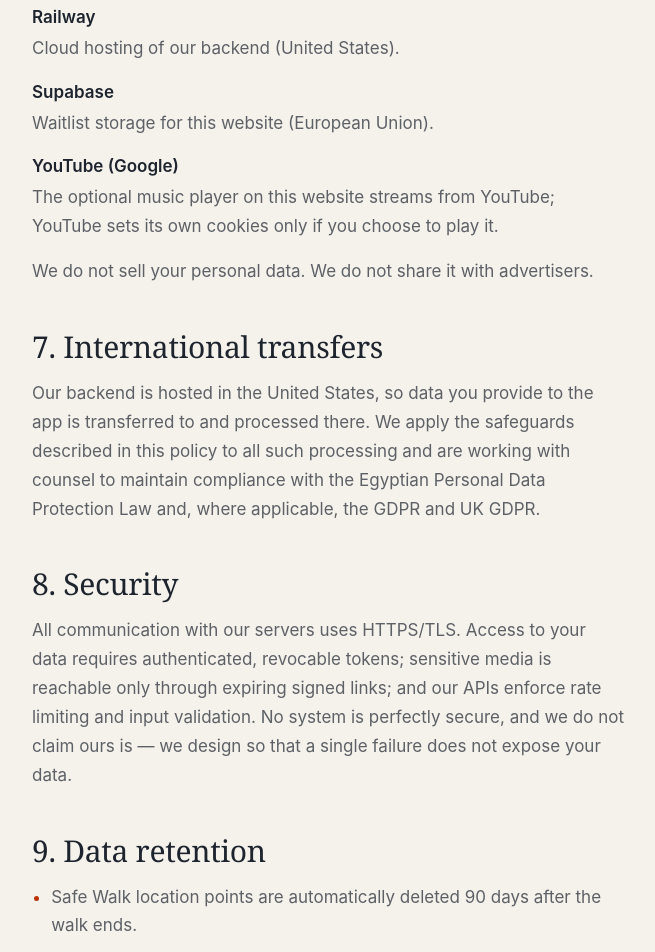
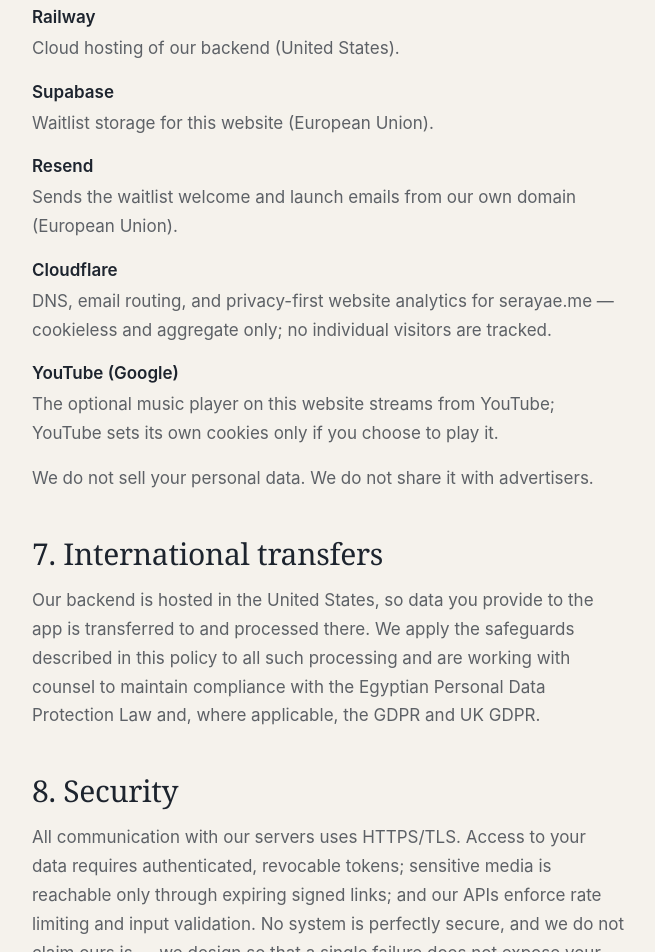
Before and after one commit to ahmedbadrrr29-blip/serayae-website, a plain HTML site: page privacy.html in a window 1280 px wide. Shown: the part 3850-4802 px from the top of the page, without its empty margins (312-967 px from the left). Drawn offline with Linux system fonts and the light colour scheme; a web font is replaced by a local one.

Commit message:
Privacy: disclose Resend (waitlist emails) and Cloudflare (DNS/email/cookieless analytics) as processors

```diff
--- a/privacy.html
+++ b/privacy.html
@@ -90,6 +90,8 @@
     <dt>RevenueCat</dt><dd>Subscription management, if and when you purchase a subscription.</dd>
     <dt>Railway</dt><dd>Cloud hosting of our backend (United States).</dd>
     <dt>Supabase</dt><dd>Waitlist storage for this website (European Union).</dd>
+    <dt>Resend</dt><dd>Sends the waitlist welcome and launch emails from our own domain (European Union).</dd>
+    <dt>Cloudflare</dt><dd>DNS, email routing, and privacy-first website analytics for serayae.me &mdash; cookieless and aggregate only; no individual visitors are tracked.</dd>
     <dt>YouTube (Google)</dt><dd>The optional music player on this website streams from YouTube; YouTube sets its own cookies only if you choose to play it.</dd>
   </dl>
   <p>We do not sell your personal data. We do not share it with advertisers.</p>
```
